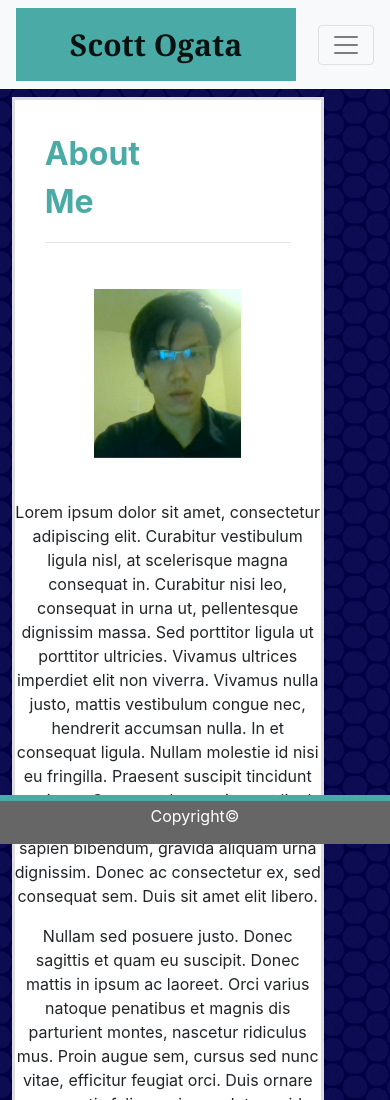
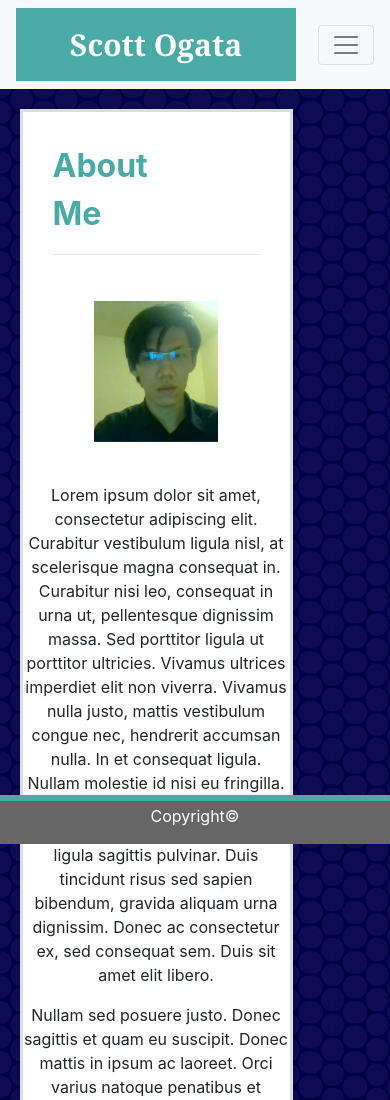
Before and after one commit to amidstasinglebreath/hw2, a plain HTML site: page index.html in a window 390 px wide. Shown: the top 1100 px of the page. Drawn offline with nearby package versions, Linux system fonts and the light colour scheme.

Commit message:
Revisory commit 1, Notes in readme

```diff
--- a/assets/style.css
+++ b/assets/style.css
@@ -11,7 +11,6 @@ body{
     font-family: Georgia, 'Times New Roman', Times, serif;
     font-size: 30px;
     font-weight: bold;
-    color: #ffffff;
     text-align: center;
     width: 280px;
     margin-top: 0;
@@ -87,9 +86,9 @@ hr{
 
 @media only screen and (max-width: 640px) {
     .mainContent {
-        width:80%;
-        margin-left:3%;
-        margin-top:2%;
+        width:70%;
+        margin-left:5%;
+        margin-top:5%;
         display:block;
     }
 
--- a/index.html
+++ b/index.html
@@ -28,7 +28,7 @@
 
 
   <nav class="navbar navbar-expand-lg navbar-light bg-light">
-    <a class="navbar-brand" href="#">Scott Ogata</a>
+    <a class="navbar-brand text-white" href="#">Scott Ogata</a>
     <button class="navbar-toggler" type="button" data-toggle="collapse" data-target="#navbarSupportedContent"
       aria-controls="navbarSupportedContent" aria-expanded="false" aria-label="Toggle navigation">
       <span class="navbar-toggler-icon"></span>
```
Also changed, not shown: Contact.html (+1 -1 lines), Portfolio.html (+1 -1 lines), 1 other file.
